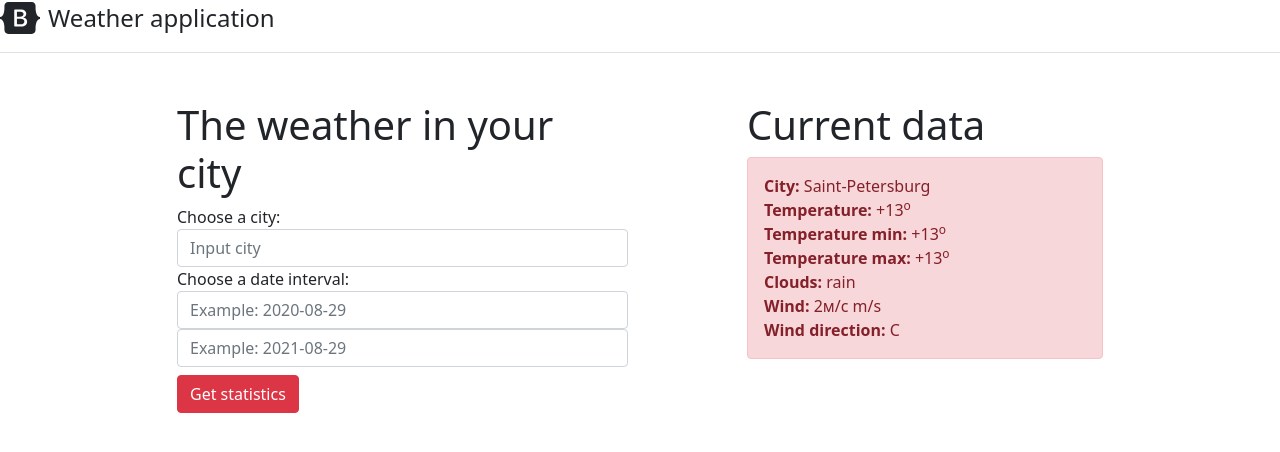
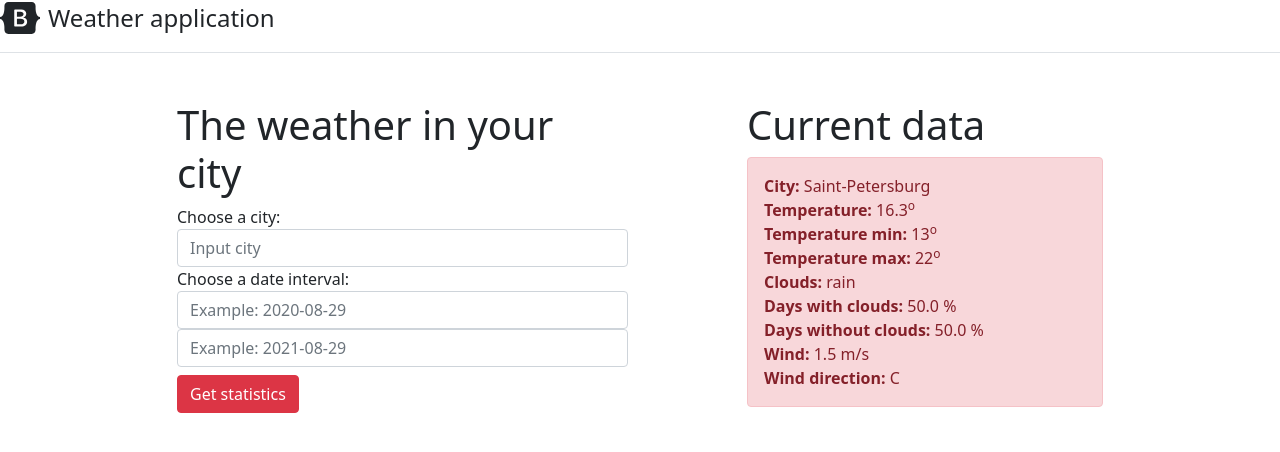
Before and after one commit to AGolobokov/epamWeatherApp, a Django app: page / in a window 1280 px wide. Shown: the top 452 px of the page. Run offline with Django 3.2, Linux system fonts and the light colour scheme; data comes from the database, SQL or seed files in the repository; both versions use the stored data as it was after the commit; parts of the project's set-up code (start-up, migrations or seed data) failed here and were passed over.

Commit message:
Add calculation for required period

```diff
--- a/weather_page/tasks.py
+++ b/weather_page/tasks.py
@@ -98,7 +98,6 @@ def periodic_task():
         for note in weather_list:
 
             real_id_counter = real_count_id()
-            print("real_id_counter = ", real_id_counter)
 
             city_name = "Saint-Petersburg"
             date = datetime.datetime(int(note[3]), int(note[2]), int(note[1]))
--- a/weather_page/templates/weather/index.html
+++ b/weather_page/templates/weather/index.html
@@ -45,6 +45,8 @@
                     <b>Temperature min:</b> {{ info.temp_min }}<sup>o</sup><br>
                     <b>Temperature max:</b> {{ info.temp_max }}<sup>o</sup><br>
                     <b>Clouds:</b> {{ info.clouds }} <br>
+                    <b>Days with clouds:</b> {{ info.days_with_clouds }} % <br>
+                    <b>Days without clouds:</b> {{ info.days_without_clouds }} % <br>
                     <b>Wind:</b> {{ info.wind }} m/s <br>
                     <b>Wind direction:</b> {{ info.wind_deg }}  <br>
                 </div>
--- a/weather_page/views.py
+++ b/weather_page/views.py
@@ -58,10 +58,14 @@ def index(request):
 
 
     processing_temp = list()
-    processing_max_temp = processing_min_temp = 0
+    processing_ave_temp = processing_max_temp = processing_min_temp = 0
     processing_wind = list()
+    processing_ave_wind = 0
     processing_wind_dir = list()
+    processing_ave_wind_dir = 0
     processing_precip = list()
+    processing_precip_ave = 0
+    processing_days_with_clouds = processing_days_without_clouds = 0
 
     print("We find name", last_query_city[-1].name)
     weather_data_from_db = list(Weather.objects.filter(
@@ -69,28 +73,54 @@ def index(request):
         date__gte=last_query_city[-1].end_date).filter(date__gte=last_query_city[-1].start_date))
 
     print("LIST = ", weather_data_from_db)
-
     w_counter = len(weather_data_from_db)
 
     for elm in weather_data_from_db:
-        processing_temp.append(elm.temp)
+        #pick-up temp for the required period
+        local_temp = int(elm.temp[1:])
+        if elm.temp[0] == '+':
+            processing_temp.append(local_temp)
+        elif elm.temp[0] == '-':
+            processing_temp.append(-local_temp)
+        # pick-up wind for the required period
+        local_wind = elm.wind.split('м/с')
+        processing_wind.append(int(local_wind[0]))
+        # pick-up wind direction for the required period
+        processing_wind_dir.append(elm.wind_direction)
+        # pick-up percipation for the required period
+        if elm.precipitation == 'No precipitation':
+            processing_days_without_clouds += 1
+        processing_precip.append(elm.precipitation)
 
 
     if weather_data_from_db:
         print("City in database")
 
-        data_list = [weather_data_from_db[0].city_name, weather_data_from_db[0].temp, weather_data_from_db[0].precipitation,
-                     weather_data_from_db[0].wind, weather_data_from_db[0].wind_direction]
+        print('processing_temp = ', processing_temp)
+        processing_ave_temp = round(sum(processing_temp) / w_counter, 1)
+        processing_max_temp = max(processing_temp)
+        processing_min_temp = min(processing_temp)
+
+        print('processing_wind = ', processing_wind)
+        processing_ave_wind = round(sum(processing_wind) / w_counter, 1)
+        print('processing_wind_dir = ', processing_wind_dir)
+        processing_ave_wind_dir = processing_wind_dir[0]
+        print('processing_precip = ', processing_precip)
+        processing_precip_ave = processing_precip[0]
+
+        processing_days_without_clouds = round((processing_days_without_clouds / w_counter) * 100, 1)
+        processing_days_with_clouds = 100 - processing_days_without_clouds
 
         city_info = {
-            'city': data_list[0],
-            'temp_average': data_list[1],
-            'temp_min': data_list[1],
-            'temp_mid': data_list[1],
-            'temp_max': data_list[1],
-            'clouds': data_list[2],
-            'wind': data_list[3],
-            'wind_deg': data_list[4],
+            'city': weather_data_from_db[0].city_name,
+            'temp_average': processing_ave_temp,
+            'temp_min': processing_min_temp,
+            'temp_max': processing_max_temp,
+            'clouds': processing_precip_ave,
+            'days_with_clouds': processing_days_with_clouds,
+            'days_without_clouds': processing_days_without_clouds,
+            'wind': processing_ave_wind,
+            'wind_deg': processing_ave_wind_dir,
         }
     else:
         print("City NOT in database -> find current temp")
@@ -111,9 +141,10 @@ def index(request):
             'city': data_list[0],
             'temp_average': data_list[1],
             'temp_min': data_list[1],
-            'temp_mid': data_list[1],
             'temp_max': data_list[1],
             'clouds': data_list[2],
+            'days_with_clouds': 'unknown',
+            'days_without_clouds': 'unknown',
             'wind': data_list[3],
             'wind_deg': data_list[4],
         }
```
Also changed, not shown: celerybeat-schedule.db, db.sqlite3.
